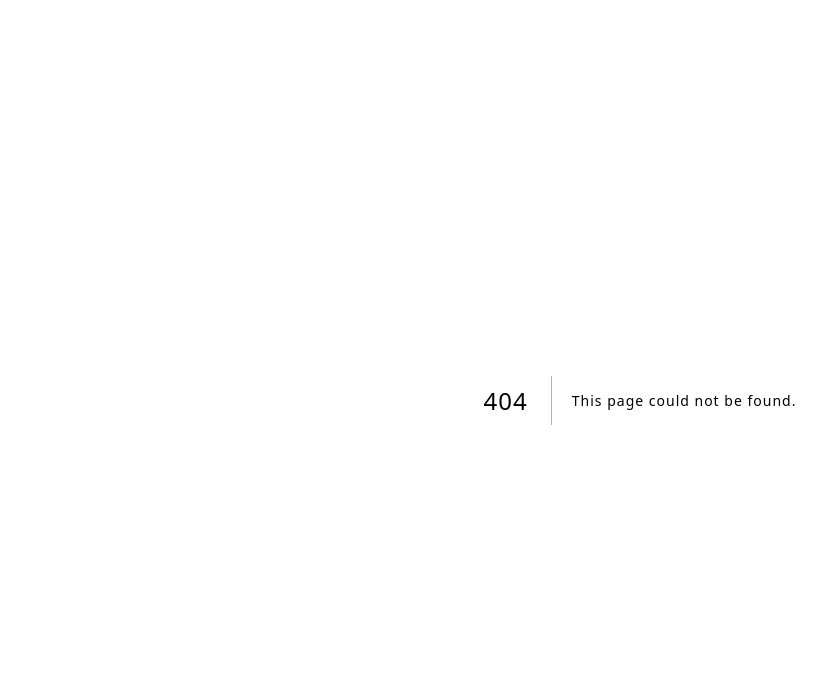
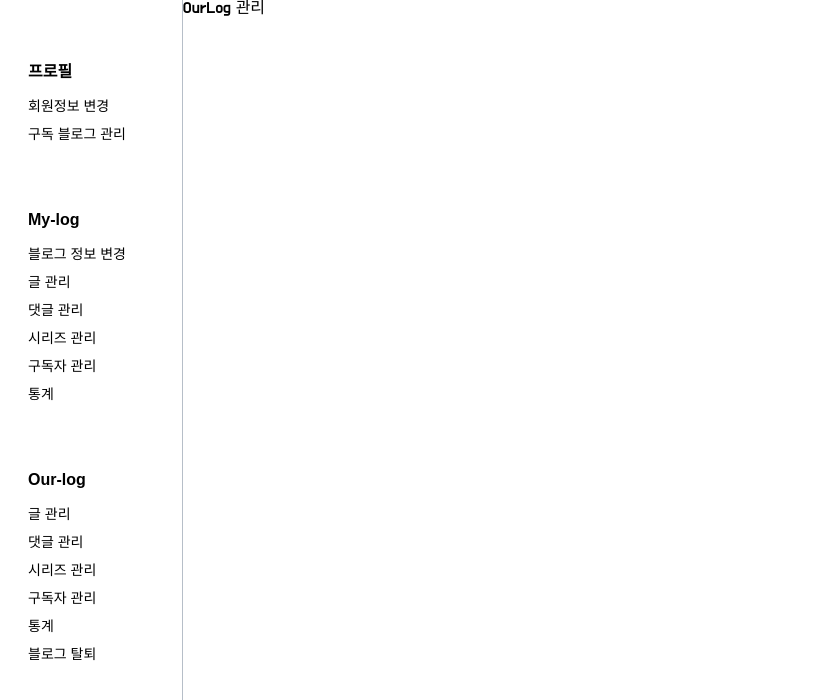
Before and after one commit to sorrel012/log-us, a Next.js app: page /manage/our-log in a window 1280 px wide. Before the commit this address had no page. Shown: the top 700 px of the page, without its empty margins (0-830 px from the left). Built offline with nearby package versions, Linux system fonts and the light colour scheme; a web font is replaced by a local one.

Commit message:
feat: 블로그 관리 사이드바 마크업

```diff
--- /dev/null
+++ b/src/app/manage/layout.tsx
@@ -0,0 +1,16 @@
+import ManageSidebar from '@/components/manage/ManageSidebar';
+
+export default async function ManageLayout({
+    children,
+}: Readonly<{
+    children: React.ReactNode;
+}>) {
+    return (
+        <div className="flex">
+            <ManageSidebar />
+            <div className="ml-[16.6667%] w-[83.3333%] lg:ml-[14.2857%] lg:w-[85.7143%]">
+                {children}
+            </div>
+        </div>
+    );
+}
--- /dev/null
+++ b/src/app/manage/our-log/page.tsx
@@ -0,0 +1,3 @@
+export default function ManageOurLog() {
+    return <div>OurLog 관리</div>;
+}
--- /dev/null
+++ b/src/app/manage/page.tsx
@@ -0,0 +1,3 @@
+export default function ManageMain() {
+    return <div>블로그 관리</div>;
+}
--- /dev/null
+++ b/src/components/manage/ManageSidebar.tsx
@@ -0,0 +1,54 @@
+'use client';
+
+import PanelModule from '@/components/manage/PanelModule';
+import { usePathname } from 'next/navigation';
+
+const basePath = '/manage';
+const profile = [
+    { title: '회원정보 변경', link: `${basePath}/profile` },
+    { title: '구독 블로그 관리', link: `${basePath}/subscribe` },
+];
+const myLog = [
+    { title: '블로그 정보 변경', link: `${basePath}/info` },
+    { title: '글 관리', link: `${basePath}/posts` },
+    { title: '댓글 관리', link: `${basePath}/comments` },
+    { title: '시리즈 관리', link: `${basePath}/series` },
+    { title: '구독자 관리', link: `${basePath}/subscribers` },
+    { title: '통계', link: `${basePath}/statistics` },
+];
+const ourLog = [
+    { title: '블로그 목록', link: `${basePath}/lists` },
+    { title: '블로그 개설', link: `${basePath}/new-blog` },
+];
+
+const ourLogBasePath = '/manage/our-log';
+const ourLogDtl = [
+    { title: '글 관리', link: `${ourLogBasePath}/posts` },
+    { title: '댓글 관리', link: `${ourLogBasePath}/comments` },
+    { title: '시리즈 관리', link: `${ourLogBasePath}/series` },
+    { title: '구독자 관리', link: `${ourLogBasePath}/subscribers` },
+    { title: '통계', link: `${ourLogBasePath}/statistics` },
+    { title: '블로그 탈퇴', link: `${ourLogBasePath}/delete-blog` },
+];
+
+export default function ManageSidebar() {
+    const pathName = usePathname();
+    const isOurLogPath = pathName.includes('/our-log');
+
+    return (
+        <aside className="fixed flex h-[100vh] w-1/6 flex-col gap-12 overflow-y-auto border-r border-solid border-customLightBlue-100 p-5 pt-14 lg:w-[14.2851%]">
+            <PanelModule title="프로필" contents={profile} />
+            <PanelModule title="My-log" contents={myLog} />
+            {!isOurLogPath && (
+                <>
+                    <PanelModule title="Our-log" contents={ourLog} />
+                </>
+            )}
+            {isOurLogPath && (
+                <>
+                    <PanelModule title="Our-log" contents={ourLogDtl} />
+                </>
+            )}
+        </aside>
+    );
+}
--- /dev/null
+++ b/src/components/manage/PanelModule.tsx
@@ -0,0 +1,28 @@
+import Link from 'next/link';
+
+interface ModuleProps {
+    title: string;
+    contents?: object[];
+}
+
+export default function PanelModule({ title, contents }: ModuleProps) {
+    return (
+        <section className="font-default p-2">
+            <div className="mb-3 font-bold">{title}</div>
+            {contents && (
+                <ul className="text-sm leading-6 lg:leading-7">
+                    {contents.map((item, index) => (
+                        <li key={index} className="truncate">
+                            <Link
+                                className="hover:cursor-pointer hover:border-b hover:border-solid"
+                                href={item.link}
+                            >
+                                {item.title}
+                            </Link>
+                        </li>
+                    ))}
+                </ul>
+            )}
+        </section>
+    );
+}
```
